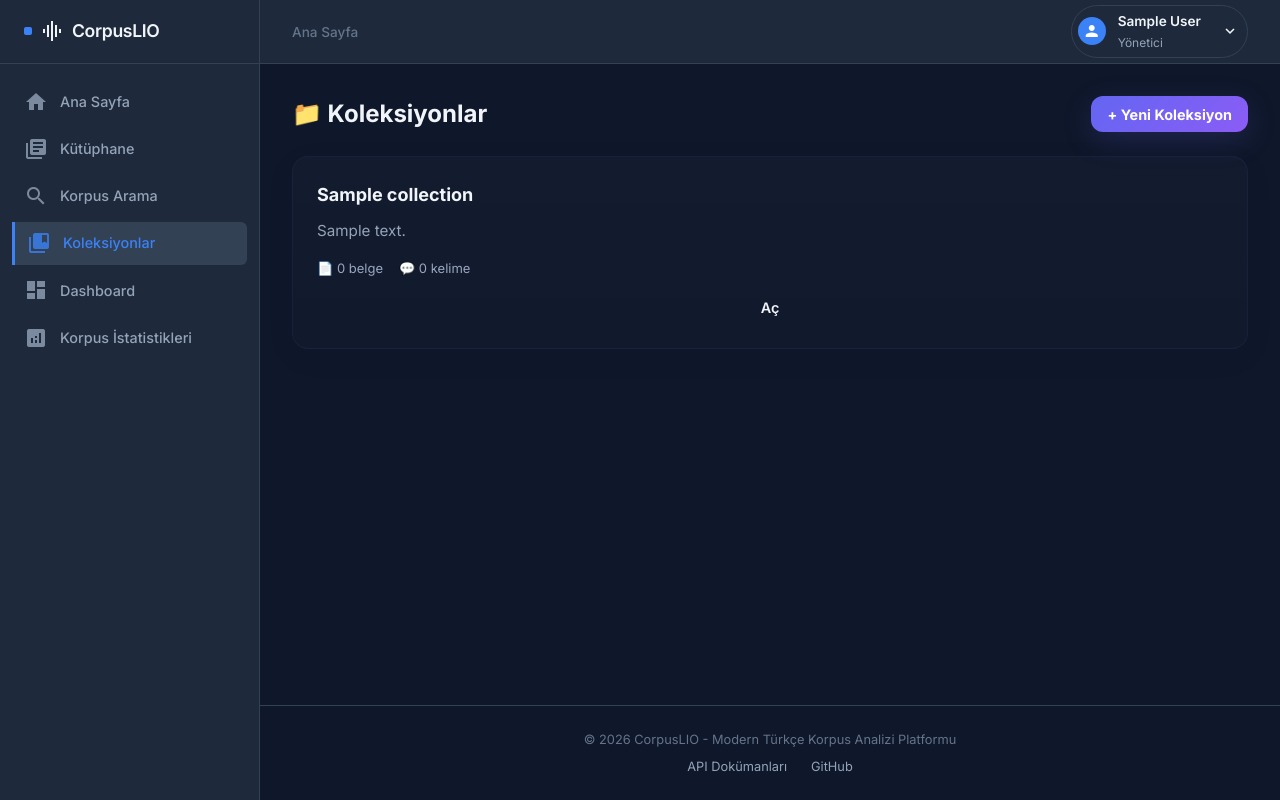
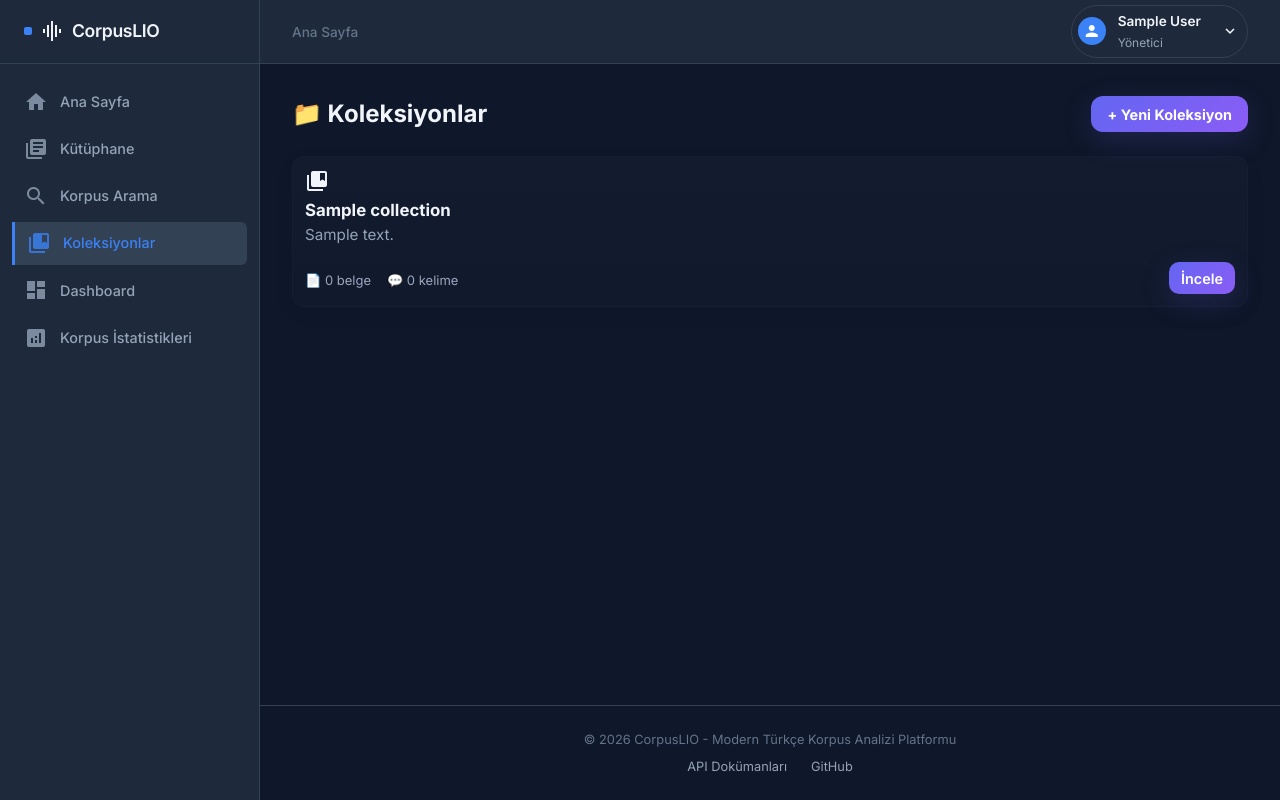
Before and after one commit to iatagun/corpuslio, a Django app: page /en/collections/ in a window 1280 px wide. Run offline with Django 4.2, Linux system fonts and the light colour scheme; a user stored in the database is signed in; tables that the repository leaves empty hold one stand-in row (values such as "Sample post"); data that the repository does not hold is empty; parts of the project's set-up code (start-up, migrations or seed data) failed here and were passed over.

Commit message:
Require docs for collections; UI & model tweaks
Add server-side validation to collection create/edit flows to require at least one selected document and ensure selected documents contain at least one word, preventing empty collections. Add compatibility properties (document_count, total_words) to the Collection model for template compatibility. Restrict CollectionService listings in several search/collocation/ngram/frequency views to only include collections that have documents (annotate Count('documents') filter). Update collections template to a modern card layout and adjust related CSS. Binary artifacts (pyc) and the SQLite DB were also updated.

```diff
--- a/corpuslio_django/corpus/collection_views.py
+++ b/corpuslio_django/corpus/collection_views.py
@@ -40,22 +40,29 @@ def create_collection_view(request):
         description = request.POST.get('description', '')
         doc_ids = request.POST.getlist('documents')
 
-        if name:
-            collection = Collection.objects.create(
-                name=name,
-                description=description
-            )
-            # assign ownership to the creating user
-            collection.owner = request.user
-            collection.save()
+        if not name:
+            messages.error(request, '❌ Koleksiyon adı gereklidir.')
+        elif not doc_ids:
+            messages.error(request, '❌ En az bir belge seçilmelidir.')
+        else:
+            # Check if selected documents have at least 1 word total
+            selected_docs = Document.objects.filter(id__in=doc_ids)
+            total_words = sum(doc.get_word_count() for doc in selected_docs)
 
-            if doc_ids:
-                collection.documents.set(Document.objects.filter(id__in=doc_ids))
+            if total_words == 0:
+                messages.error(request, '❌ Seçilen belgeler en az 1 kelime içermelidir.')
+            else:
+                collection = Collection.objects.create(
+                    name=name,
+                    description=description
+                )
+                # assign ownership to the creating user
+                collection.owner = request.user
+                collection.save()
+                collection.documents.set(selected_docs)
 
-            messages.success(request, f'✅ "{name}" koleksiyonu oluşturuldu!')
-            return redirect('corpus:collection_detail', coll_id=collection.id)
-        else:
-            messages.error(request, '❌ Koleksiyon adı gereklidir.')
+                messages.success(request, f'✅ "{name}" koleksiyonu oluşturuldu!')
+                return redirect('corpus:collection_detail', coll_id=collection.id)
 
     documents = Document.objects.all()
     context = {
@@ -79,14 +86,23 @@ def edit_collection_view(request, coll_id):
         doc_ids = request.POST.getlist('documents')
 
         if not name:
-            messages.error(request, 'Koleksiyon adı gereklidir.')
+            messages.error(request, '❌ Koleksiyon adı gereklidir.')
+        elif not doc_ids:
+            messages.error(request, '❌ En az bir belge seçilmelidir.')
         else:
-            collection.name = name
-            collection.description = description
-            collection.save()
-            collection.documents.set(Document.objects.filter(id__in=doc_ids))
-            messages.success(request, f'✅ "{name}" koleksiyonu güncellendi!')
-            return redirect('corpus:collection_detail', coll_id=collection.id)
+            # Check if selected documents have at least 1 word total
+            selected_docs = Document.objects.filter(id__in=doc_ids)
+            total_words = sum(doc.get_word_count() for doc in selected_docs)
+
+            if total_words == 0:
+                messages.error(request, '❌ Seçilen belgeler en az 1 kelime içermelidir.')
+            else:
+                collection.name = name
+                collection.description = description
+                collection.save()
+                collection.documents.set(selected_docs)
+                messages.success(request, f'✅ "{name}" koleksiyonu güncellendi!')
+                return redirect('corpus:collection_detail', coll_id=collection.id)
 
     documents = Document.objects.all()
     context = {
--- a/corpuslio_django/corpus/collections.py
+++ b/corpuslio_django/corpus/collections.py
@@ -44,6 +44,16 @@ class Collection(models.Model):
             total += doc.get_word_count()
         return total
 
+    @property
+    def document_count(self):
+        """Compatibility property for templates expecting `document_count`."""
+        return self.get_document_count()
+
+    @property
+    def total_words(self):
+        """Compatibility property for templates expecting `total_words`."""
+        return self.get_total_words()
+
 
 class QueryHistory(models.Model):
     """Store user's search queries for history and favorites."""
--- a/corpuslio_django/templates/corpus/collections.html
+++ b/corpuslio_django/templates/corpus/collections.html
@@ -13,14 +13,23 @@
 {% if collections %}
 <div class="documents-grid">
     {% for coll in collections %}
-    <div class="card collection-card">
-        <h3>{{ coll.name }}</h3>
-        <p class="collection-desc">{{ coll.description|default:"Açıklama yok" }}</p>
-        <div class="collection-meta">
-            <span>📄 {{ coll.get_document_count }} belge</span>
-            <span>💬 {{ coll.get_total_words }} kelime</span>
+    <div class="modern-card collection-card">
+        <div class="card-header">
+            <div class="card-icon"><span class="material-icons">collections_bookmark</span></div>
+            <div>
+                <h3 class="card-title">{{ coll.name }}</h3>
+                <p class="card-subtitle">{{ coll.description|default:"Açıklama yok" }}</p>
+            </div>
         </div>
-        <a href="{% url 'corpus:collection_detail' coll.id %}" class="btn btn-small">Aç</a>
+        <div class="card-content" style="display:flex; justify-content:space-between; align-items:center; gap:1rem; margin-top:0.5rem;">
+            <div class="collection-meta">
+                <span>📄 {{ coll.get_document_count }} belge</span>
+                <span>💬 {{ coll.get_total_words }} kelime</span>
+            </div>
+            <div>
+                <a href="{% url 'corpus:collection_detail' coll.id %}" class="btn btn-primary btn-small">İncele</a>
+            </div>
+        </div>
     </div>
     {% endfor %}
 </div>
@@ -59,42 +68,23 @@
 
     /* Premium card styling */
     .collection-card {
-        position: relative;
-        padding: 1.5rem;
-        border-radius: 16px;
         background: linear-gradient(180deg, rgba(255,255,255,0.02), rgba(255,255,255,0.01));
-        border: 1px solid rgba(99,102,241,0.08);
-        box-shadow: 0 8px 30px rgba(15, 23, 42, 0.06);
-        transition: transform 0.24s ease, box-shadow 0.24s ease;
+        border: 1px solid rgba(99,102,241,0.04);
+        border-radius: 12px;
+        padding: 0.75rem;
+        box-shadow: 0 6px 24px rgba(2,6,23,0.04);
+        transition: transform 0.12s ease, box-shadow 0.12s ease;
         display: flex;
         flex-direction: column;
-        gap: 0.75rem;
+        gap: 0.5rem;
     }
 
-    .collection-card:hover {
-        transform: translateY(-6px);
-        box-shadow: 0 18px 50px rgba(15, 23, 42, 0.12);
-    }
+    .collection-card:hover { transform: translateY(-3px); box-shadow: 0 12px 30px rgba(2,6,23,0.06); }
 
-    .collection-card h3 {
-        margin: 0;
-        font-size: 1.125rem;
-        color: var(--text-main);
-    }
+    .collection-card .card-title { margin: 0; font-size: 1.05rem; color: var(--text-main); }
+    .collection-card .card-subtitle { color: #94a3b8; margin: 0; font-size: 0.95rem; }
 
-    .collection-desc {
-        color: #94a3b8;
-        margin: 0;
-        font-size: 0.95rem;
-    }
-
-    .collection-meta {
-        display: flex;
-        gap: 1rem;
-        margin: 0.25rem 0 0 0;
-        font-size: 13px;
-        color: #9aa6bf;
-    }
+    .collection-meta { display:flex; gap:1rem; margin:0.25rem 0 0 0; font-size:13px; color:#9aa6bf; }
 
     /* Premium primary button */
     .btn.btn-primary {
```
Also changed, not shown: corpuslio_django/corpus/search_views.py (+12 -8 lines).
